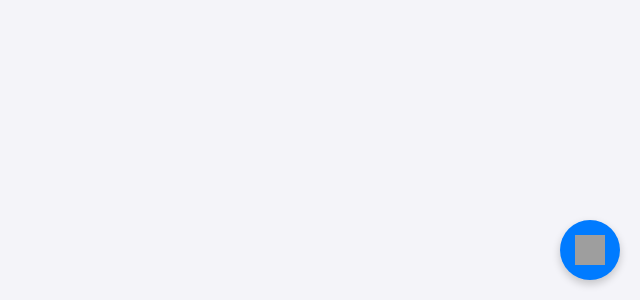
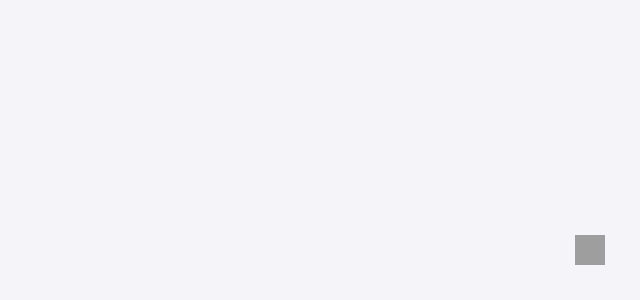
Before and after one commit to tashaasparks/tashaasparks.github.io, a plain HTML site: page index.html in a window 1280 px wide. Shown: the part 500-800 px from the top of the page, without its empty margins (640-1280 px from the left). Drawn offline with Linux system fonts and the light colour scheme; grey boxes are pictures that could not be loaded.

Commit message:
Update index.html

```diff
--- a/index.html
+++ b/index.html
@@ -91,6 +91,15 @@
       width: 30px;
       height: 30px;
     }
+    .chatbot-icon {
+  background-color: transparent; /* Transparent background */
+  border: none; /* Remove any borders */
+  box-shadow: none; /* Remove box shadow */
+  display: flex;
+  justify-content: center;
+  align-items: center;
+  cursor: pointer;
+}
   </style>
 </head>
 <body>
```
